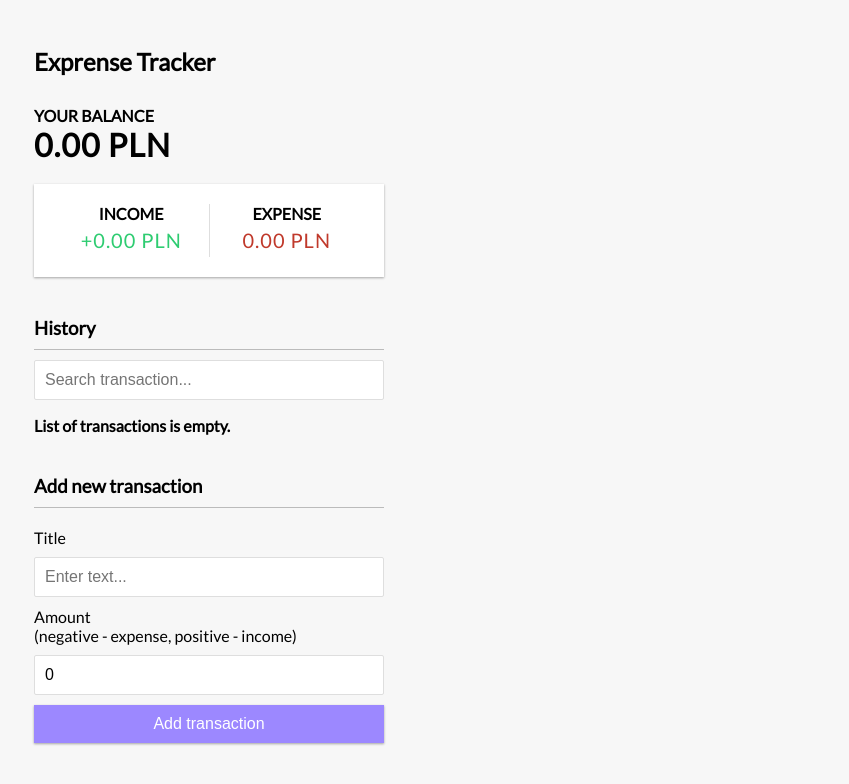
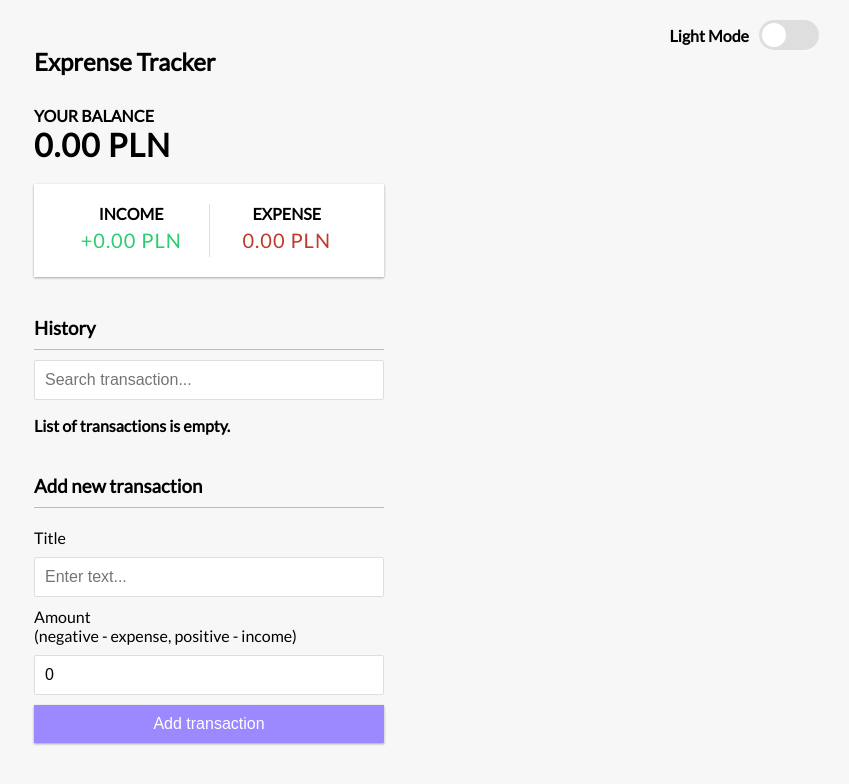
Before and after one commit to kuba-bednarczyk/expense-tracker-react, a React (Create React App) app: page / in a window 1280 px wide. Shown: the top 784 px of the page, without its empty margins (431-1280 px from the left). Built offline with nearby package versions, Linux system fonts and the light colour scheme.

Commit message:
Make SwitchButton component and started writing switching theme logic - add theme state to the GlobalState (context provider)

```diff
--- a/src/App.css
+++ b/src/App.css
@@ -150,6 +150,54 @@ input[type='number'] {
   opacity: 1;
 }
 
+/* switch button styles */
+#switch-btn-check {
+  display: none;
+}
+
+.switch-btn-container {
+  position: absolute;
+  top: 10px;
+  right: 30px;
+  display: flex;
+}
+
+.switch-btn-container p {
+  display: inline-block;
+  margin-right: 10px;
+  font-weight: 600;
+}
+
+.switch-btn {
+  background-color: #dedede;
+  width: 60px;
+  border-radius: 60px;
+  height: 30px;
+  display: inline-block;
+  cursor: pointer;
+  position: relative;
+  transition: 0.2s;
+}
+
+.switch-btn::before {
+  position: absolute;
+  content: '';
+  background-color: #fff;
+  width: 24px;
+  height: 24px;
+  border-radius: 25px;
+  margin: 3px;
+  transition: 0.2s;
+}
+
+#switch-btn-check:checked + .switch-btn {
+  background-color: #2c3e50;
+}
+
+#switch-btn-check:checked + .switch-btn::before {
+  transform: translateX(30px);
+}
+
 @media (max-width: 320px) {
   .container {
     width: 300px;
--- a/src/App.js
+++ b/src/App.js
@@ -4,6 +4,7 @@ import Balance from './components/Balance';
 import IncomeExpenses from './components/IncomeExpenses';
 import TransactionList from './components/TransactionList';
 import AddTransaction from './components/AddTransaction';
+import SwitchButton from './components/SwitchButton';
 
 import GlobalContextProvider from './context/GlobalState';
 
@@ -12,6 +13,7 @@ import './App.css';
 function App() {
   return (
     <GlobalContextProvider>
+      <SwitchButton />
       <Header />
       <div className='container'>
         <Balance />
--- /dev/null
+++ b/src/components/SwitchButton.jsx
@@ -0,0 +1,15 @@
+import React from 'react';
+
+const SwitchButton = () => {
+  return (
+    <>
+      <div className='switch-btn-container'>
+        <p>Light Mode</p>
+        <input type='checkbox' id='switch-btn-check' />
+        <label htmlFor='switch-btn-check' className='switch-btn'></label>
+      </div>
+    </>
+  );
+};
+
+export default SwitchButton;
--- a/src/context/GlobalState.js
+++ b/src/context/GlobalState.js
@@ -1,21 +1,20 @@
-import React, { createContext, useReducer } from 'react';
+import React, { createContext, useReducer, useState } from 'react';
 import AppReducer from './AppReducer';
 
 const isDataExists = localStorage.getItem('TRANSACTIONS') !== null;
-
-// Initial state
 const initialState = {
   transactions: isDataExists ? JSON.parse(localStorage.getItem('TRANSACTIONS')) : [],
 };
-
-console.log(initialState)
 
 // Create context;
 export const GlobalContext = createContext(initialState);
 
 // Provider component
 const GlobalContextProvider = ({ children }) => {
+  // state for the data
   const [state, dispatch] = useReducer(AppReducer, initialState);
+  // state for the theme
+  const [theme, setTheme] = useState('light');
 
   // Actions
   const deleteTransaction = (id) => {
@@ -44,6 +43,8 @@ const GlobalContextProvider = ({ children }) => {
         transactions: state.transactions,
         deleteTransaction,
         addTransaction,
+        theme,
+        setTheme
       }}
     >
       {children}
```
